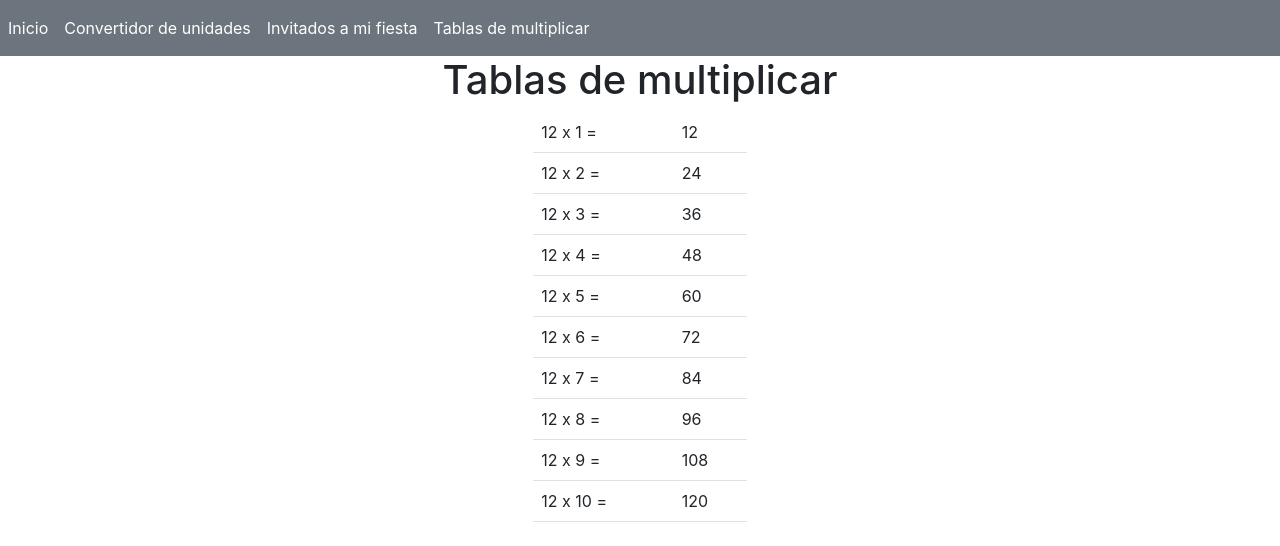
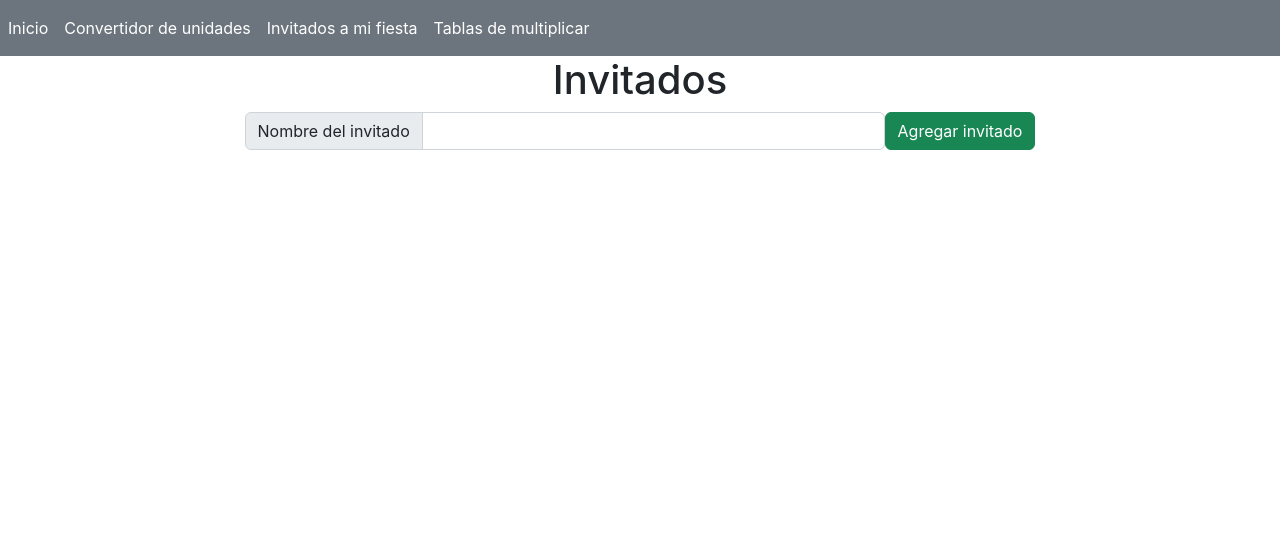
Before and after one commit to djcrespo/tareas-react, a React (Create React App) app: page /tarea2 in a window 1280 px wide. Shown: the top 546 px of the page. Built offline with nearby package versions, Linux system fonts and the light colour scheme.

Commit message:
Update Tarea3

```diff
--- /dev/null
+++ b/src/components/List.js
@@ -0,0 +1,21 @@
+import { React, Component } from "react";
+
+class List extends Component {
+    render() {
+        return (
+            <div className="col-4 align-self-center">
+                <table className="table">
+                    <thead>
+                        {this.props.list.map (x =>
+                            <tr>
+                                <td>{x}</td>
+                            </tr>
+                        )}
+                    </thead>
+                </table>
+            </div>
+        )
+    }
+}
+
+export default List
--- a/src/components/TablaMultiplicar.js
+++ b/src/components/TablaMultiplicar.js
@@ -1,6 +1,6 @@
 import { React, Component } from "react";
 
-class TablaMultiplicar extends Component {
+class Tabla extends Component {
     render() {
 
         let number = [];
@@ -26,4 +26,4 @@ class TablaMultiplicar extends Component {
     }
 }
 
-export default TablaMultiplicar
+export default Tabla
--- a/src/pages/Tarea2.js
+++ b/src/pages/Tarea2.js
@@ -1,18 +1,35 @@
-import TablaMultiplicar from "../components/TablaMultiplicar"
+import { useState } from "react";
+import List from "../components/List";
+
 
 const Tarea2 = () => {
 
-    const number = 12;
+    const [list, setList] = useState([]);
+    const [name, setName] = useState("");
+
+    const añadir = async (event) => {
+        event.preventDefault();
+        setList(list => [name, ...list])
+        setName('')
+        console.log(list)
+    }
 
     return (
         <>
             <div className="text-center">
-                <h1>Tablas de multiplicar</h1>
+                <h1>Invitados</h1>
             </div>
             <div className="d-flex justify-content-center">
-                <div className="col-2 align-self-center">
-                    <TablaMultiplicar numero={number} ></TablaMultiplicar>
+                <div className="input-group mb-3 w-50">
+                    <span className="input-group-text">Nombre del invitado</span>
+                    <input className="form-control" placeholder="" value={name} onChange={(e) => setName(e.target.value)}></input>
                 </div>
+                <div>
+                    <button type="button" className="btn btn-success" onClick={añadir}>Agregar invitado</button>
+                </div>
+            </div>
+            <div className="d-flex justify-content-center">
+                <List list={list}></List>
             </div>
         </>
     )
--- a/src/pages/Tarea3.js
+++ b/src/pages/Tarea3.js
@@ -1,7 +1,19 @@
+import Tabla from "../components/TablaMultiplicar"
+
 const Tarea3 = () => {
+
+    const number = 12;
+
     return (
         <>
-
+            <div className="text-center">
+                <h1>Tablas de multiplicar</h1>
+            </div>
+            <div className="d-flex justify-content-center">
+                <div className="col-2 align-self-center">
+                    <Tabla numero={number} ></Tabla>
+                </div>
+            </div>
         </>
     )
 }
```
